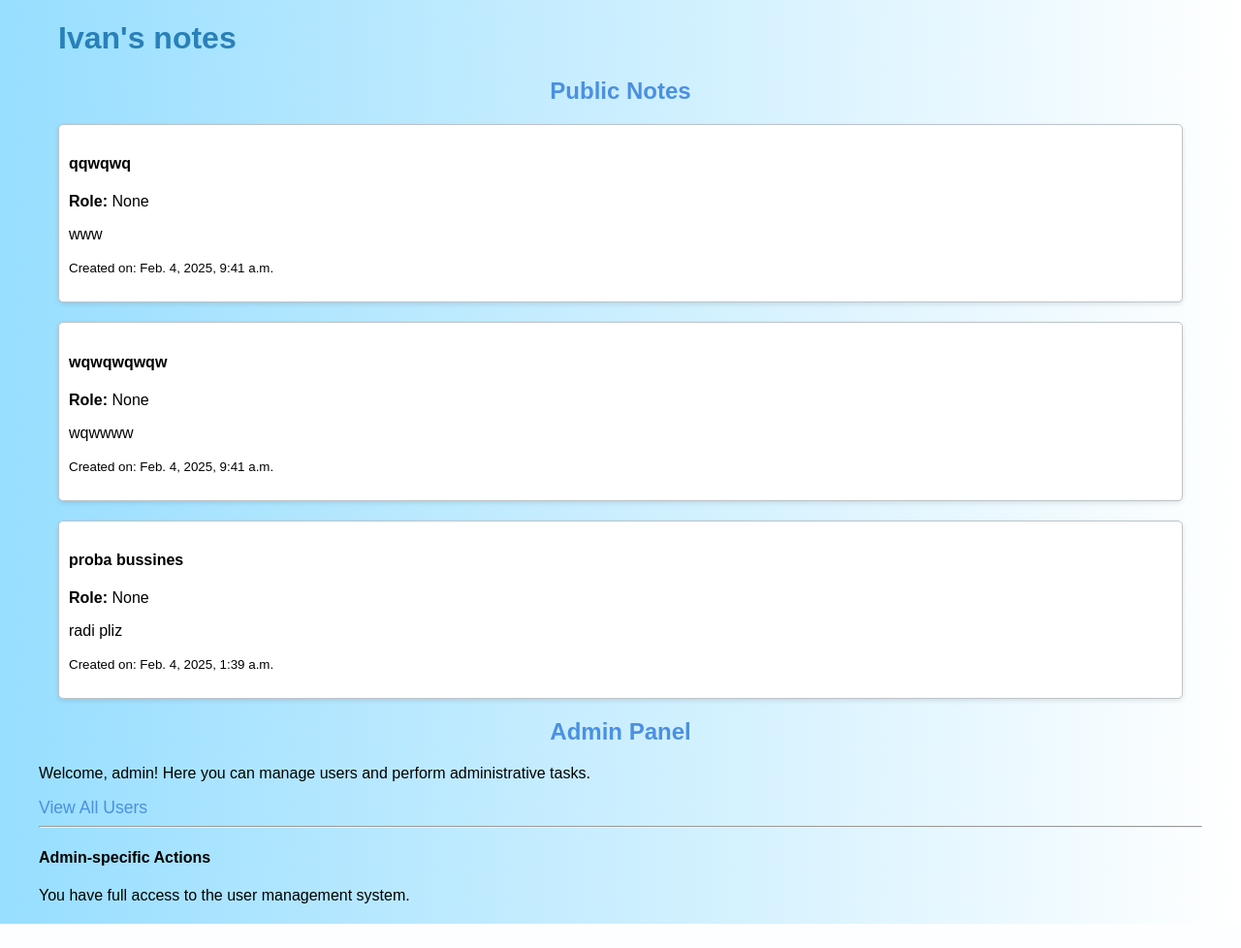
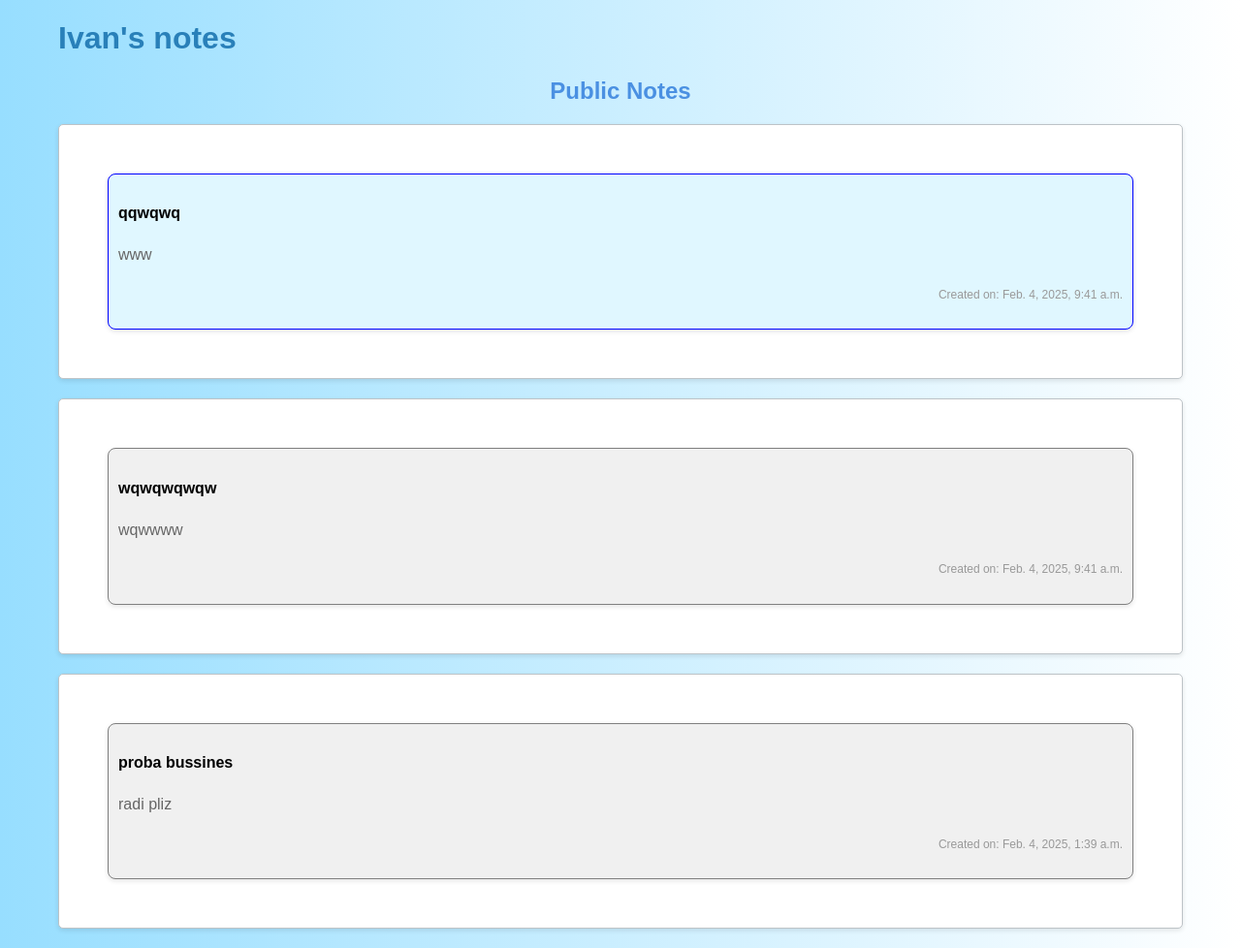
Before and after one commit to mlenic23/NoteHub, a Django app: page /accounts/profile/3 in a window 1280 px wide. Shown: the part 40-1018 px from the top of the page at 97% size. Before the commit the page ends 993 px from the top, so only its background shows below. Run offline with Django 5.2, Linux system fonts and the light colour scheme; a user stored in the database is signed in; data comes from the database, SQL or seed files in the repository; both versions use the stored data as it was after the commit.

Commit message:
Fixing some bugs

```diff
--- a/projekt/accounts/templates/accounts/profile.html
+++ b/projekt/accounts/templates/accounts/profile.html
@@ -3,56 +3,35 @@
 {% block content %}
 
 <div class="container">
-  <h1 class="mb-5 mt-5">{{ profile_user.username }}'s notes</h1>
+  <h1 class="mb-5 mt-5 text-center">{{ profile_user.username }}'s notes</h1>
 
-  <div class="row">
-      <div class="col-md-12">
+  <!-- PUBLIC NOTES -->
+  <div class="row justify-content-center">
+      <div class="col-md-8">
           <h2 class="mt-5 mb-4 text-center">Public Notes</h2>
           {% for note in public_notes %}
-              <div class="card my-4 shadow-sm p-3 mb-5">
-                  <div class="card-body m-2">
+              <div class="card my-4 shadow-sm p-3">
+                  <div class="card-body">
+                      <div class="note {% if note.category == 'business' %} business-note {% elif note.category == 'personal' %} personal-note {% endif %}">
                           <h4>{{ note.title }}</h4>
-                      <p><strong>Role:</strong> {{ note.get_role_display }}</p>
+                          {% if user.is_authenticated and user.type == "SUPERUSER" %}
+                          <p><strong>Role:</strong> {{ note.get_role_display }}</p>{% endif %}
                           <p>{{ note.content }}</p>
                           <p><small>Created on: {{ note.pub_date }}</small></p>
-
-                      {% if user.is_authenticated and user.type == 'SUPERUSER' %}
-                          {% if note.user == user %}
-                          <form action="{% url 'notes:edit_note' note.id %}" class="edit" method="get" style="display: inline;">
-                            <button type="submit" class="btn btn-warning">Edit</button>
-                          </form>
-                          {% endif %}
-
-                          <form method="POST" class="switchform" action="{% url 'notes:mark_note_important' note.id %}">
-                              {% csrf_token %}
-                              <button type="submit" class="buttonCompleted">
-                                  {% if note.is_important %}
-                                      Unmark as important
-                                  {% else %}
-                                      Mark as important
-                                  {% endif %}
-                              </button>
-                          </form>
-                      {% endif %}
 
                           {% if user.is_authenticated and user.type == "REGULARUSER" %}
                               {% if note.completed %}
                                   <p>This note is completed and cannot be edited.</p>
                               {% else %}
-                            <form method="post" class='completed' action="{% url 'notes:toggle_completed' note.id %}" class="completed-form">
+                                  <form class="completed" method="post" action="{% url 'notes:toggle_completed' note.id %}">
                                       {% csrf_token %}
-                            <form method="post" action="{% url 'notes:toggle_completed' note.id %}">
-                                    {% csrf_token %}
-                            <button class="buttonCompleted" type="submit" class="btn btn-success">Mark as Completed</button>
-                            </form>
+                                      <button class="buttonCompleted" type="submit">Mark as Completed</button>
                                   </form>
 
-                            <form action="{% url 'notes:edit_note' note.id %}" class="edit" method="get" style="display: inline;">
-                                <button type="submit" class="btn btn-warning">Edit</button>
-                            </form>
-
+                                  <a href="{% url 'notes:edit_note' note.id %}" class="btn btn-warning">Edit</a>
                               {% endif %}
                           {% endif %}
+                      </div>
                   </div>
               </div>
           {% empty %}
@@ -60,36 +39,30 @@
           {% endfor %}
       </div>
   </div>
-</div>
 
-
-  {% if user.is_authenticated and user.type == 'REGULARUSER' %}
-    {% if private_notes %}
-    <div class="row">
-        <div class="col-md-12">
+  {% if user.is_authenticated and user.type == 'REGULARUSER' and private_notes %}
+    <div class="row justify-content-center">
+        <div class="col-md-8">
             <h2 class="mt-5 mb-4 text-center">Private Notes</h2>
             {% for note in private_notes %}
-                <div class="card my-4 shadow-sm p-3 mb-5">
-                    <div class="card-body m-2">
+                <div class="card my-4 shadow-sm p-3">
+                    <div class="card-body">
+                        <div class="note {% if note.category == 'business' %} business-note {% elif note.category == 'personal' %} personal-note {% endif %}">
                             <h4>{{ note.title }}</h4>
                             <p>{{ note.content }}</p>
                             <p><small>Created on: {{ note.pub_date }}</small></p>
+
                             {% if note.completed %}
                                 <p>This note is completed and cannot be edited.</p>
                             {% else %}
-                            <form method="post" class='completed' action="{% url 'notes:toggle_completed' note.id %}" class="completed-form">
+                                <form class="completed" method="post" action="{% url 'notes:toggle_completed' note.id %}">
                                     {% csrf_token %}
-                            <form method="post" action="{% url 'notes:toggle_completed' note.id %}">
-                                    {% csrf_token %}
-                            <button class="buttonCompleted" type="submit" class="btn btn-success">Mark as Completed</button>
-                            </form>
+                                    <button class="buttonCompleted" type="submit">Mark as Completed</button>
                                 </form>
 
-                            <form action="{% url 'notes:edit_note' note.id %}" class="edit" method="get" style="display: inline;">
-                                <button type="submit" class="btn btn-warning">Edit</button>
-                            </form>
-
+                                <a href="{% url 'notes:edit_note' note.id %}" class="btn btn-warning">Edit</a>
                             {% endif %}
+                        </div>
                     </div>
                 </div>
             {% empty %}
@@ -98,21 +71,7 @@
         </div>
     </div>
   {% endif %}
-  {% endif %}
-  {% if user.is_authenticated and user.type == 'ADMIN' %}
-    <div class="row mt-5">
-        <div class="col-md-12">
-            <h2 class="mt-5 mb-4 text-center">Admin Panel</h2>
-            <p>Welcome, {{ user.username }}! Here you can manage users and perform administrative tasks.</p>
 
-            <a href="{% url 'accounts:user_list' %}" class="btn btn-primary">View All Users</a>
+</div>
 
-            <hr>
-
-            <h4>Admin-specific Actions</h4>
-            <p>You have full access to the user management system.</p>
-        </div>
-    </div>
-    {% endif %}
-
-  {% endblock content %}
+{% endblock %}
--- a/projekt/notes/views.py
+++ b/projekt/notes/views.py
@@ -58,7 +58,8 @@ def add_note(request):
         is_public = 'is_public' in request.POST
         is_important = 'is_important' in request.POST and request.user.type == 'SUPERUSER'
         is_private = "is_private" in request.POST
-        category = request.POST.get('category') if request.user.type == 'REGULARUSER' else None
+        category = request.POST.get('category', 'personal') if request.user.type == 'REGULARUSER' else None
+
 
         if not title or not content:
             return HttpResponse("Title and content are required.", status=400)
```
Also changed, not shown: projekt/notes/templates/notes/index.html (+9 -22 lines), projekt/db.sqlite3. Lines whose indentation alone changed are shown as unchanged.
